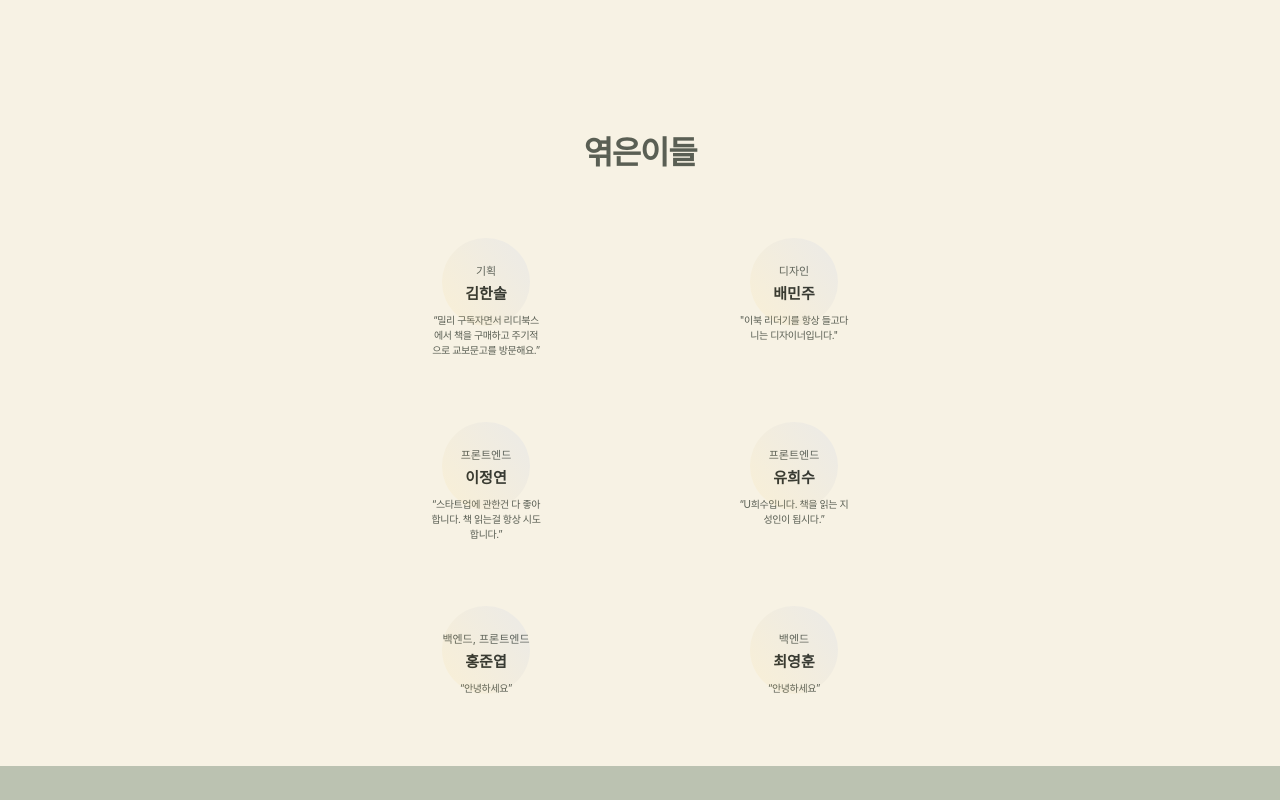
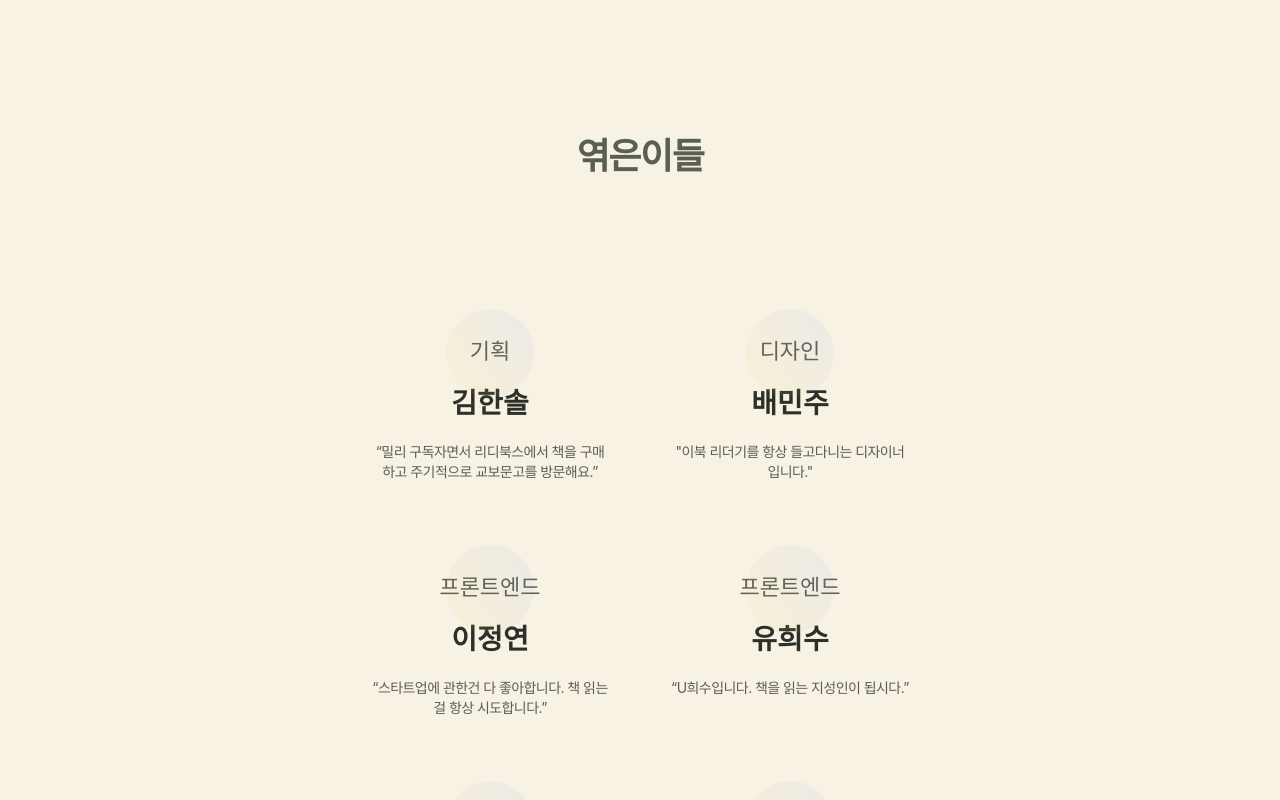
Before and after one commit to ridimillie/ridimillie-frontend, a Next.js app: page / in a window 1280 px wide. Shown: the part 1880-2680 px from the top of the page. Built offline with nearby package versions, Linux system fonts and the light colour scheme.

Commit message:
[Style] Home: apply responsive-ui to author

```diff
--- a/components/home/Authors.tsx
+++ b/components/home/Authors.tsx
@@ -2,7 +2,7 @@ import React from 'react';
 import styled from '@emotion/styled';
 
 const Styled = {
-  AuthorBox: styled.div`
+  AuthorWrapper: styled.div`
     display: flex;
     flex-direction: column;
     justify-content: center;
@@ -13,30 +13,42 @@ const Styled = {
       width: 88px;
     }
   `,
+
   Part: styled.div`
-    font-size: 11px;
     text-align: center;
-    /* sub / greengray1 */
+    font-size: 22px;
     color: #5a5f54;
-    margin-bottom: 4px;
+    margin-bottom: 16px;
+    @media (max-width: 768px) {
+      font-size: 11px;
+      margin-bottom: 4px;
+    }
   `,
+
   Name: styled.div`
     font-family: 'Nanum Myeongjo', serif;
     font-weight: 800;
-    font-size: 15px;
+    font-size: 28px;
     text-align: center;
-    /* sub / greenblack2 */
     color: #2d3029;
-    margin-bottom: 9px;
+    margin-bottom: 18px;
+    @media (max-width: 768px) {
+      margin-bottom: 9px;
+      font-size: 15px;
+    }
   `,
+
   Word: styled.div`
-    width: 112px;
-    font-size: 10px;
-    line-height: 15px;
     text-align: center;
     letter-spacing: -0.04em;
-    /* sub / greengray1 */
     color: #5a5f54;
+    width: 240px;
+    font-size: 14px;
+    @media (max-width: 768px) {
+      width: 112px;
+      font-size: 10px;
+      line-height: 15px;
+    }
   `,
 };
 
@@ -48,12 +60,12 @@ type AuthorType = {
 
 function Author({ part, name, word }: AuthorType) {
   return (
-    <Styled.AuthorBox>
+    <Styled.AuthorWrapper>
       <img src='/assets/images/author-background.svg' />
       <Styled.Part>{part}</Styled.Part>
       <Styled.Name>{name}</Styled.Name>
       <Styled.Word>{word}</Styled.Word>
-    </Styled.AuthorBox>
+    </Styled.AuthorWrapper>
   );
 }
 
--- a/pages/index.tsx
+++ b/pages/index.tsx
@@ -102,15 +102,17 @@ const Styled = {
     text-align: center;
     letter-spacing: -0.04em;
     color: #5a5f54;
-    font-size: 32px;
+    font-size: 36px;
+    margin-bottom: 64px;
     @media (max-width: 768px) {
+      margin-bottom: 0;
       font-size: 20px;
     }
   `,
 
   Row: styled.div`
     display: flex;
-    width: 420px;
+    width: 540px;
     justify-content: space-between;
     align-items: flex-start;
     @media (max-width: 768px) {
```
